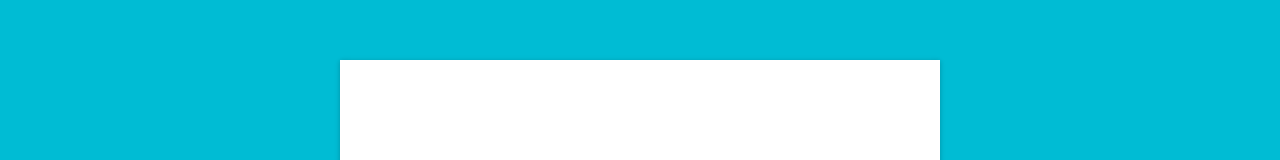
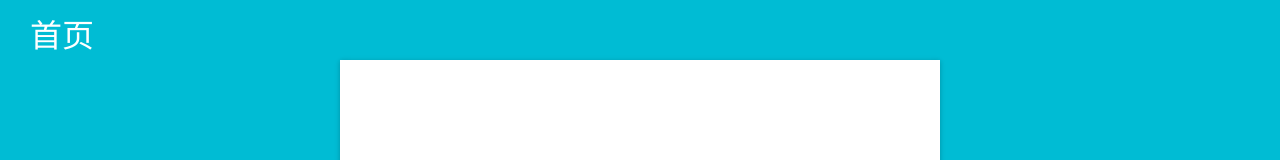
Before and after one commit to happypeter/redux-react-login, a React (Create React App) app: page /post/1 in a window 1280 px wide. Shown: the top 160 px of the page. Built offline with nearby package versions, Linux system fonts and the light colour scheme.

Commit message:
add Header

```diff
--- a/src/App.js
+++ b/src/App.js
@@ -8,8 +8,13 @@ import PostPage from './PostPage'
 import {
   BrowserRouter as Router,
   Route,
-  Switch
+  Switch,
+  Link
 } from 'react-router-dom'
+
+const Header = () => (
+  <Link to="/" className="back-home">首页</Link>
+)
 
 class App extends Component {
 
@@ -17,10 +22,13 @@ class App extends Component {
     return (
       <Provider store={store}>
         <Router>
-          <Switch>
-            <Route exact path="/" component={HomePage} />
-            <Route path="/post/:id" component={PostPage} />
-          </Switch>
+          <div>
+            <Header />
+            <Switch>
+              <Route exact path="/" component={HomePage} />
+              <Route path="/post/:id" component={PostPage} />
+            </Switch>
+          </div>
         </Router>
       </Provider>
 
--- a/src/PostBody.js
+++ b/src/PostBody.js
@@ -1,6 +1,9 @@
 import React, { Component } from 'react'
 import { connect } from 'react-redux'
 import store from './store'
+import {
+  Link
+} from 'react-router-dom'
 
 class PostBody extends Component {
 
@@ -13,9 +16,9 @@ class PostBody extends Component {
     let currentPost = posts.filter(value => value.postId === postId )[0]
     return (
       <div className="post-body">
-        <div className="title">
+        <Link to={`/post/${postId}`} className="title">
           {currentPost.title}
-        </div>
+        </Link>
         <div onClick={this.like} className="likes-num num">
           {currentPost.likes} 赞
         </div>
```
